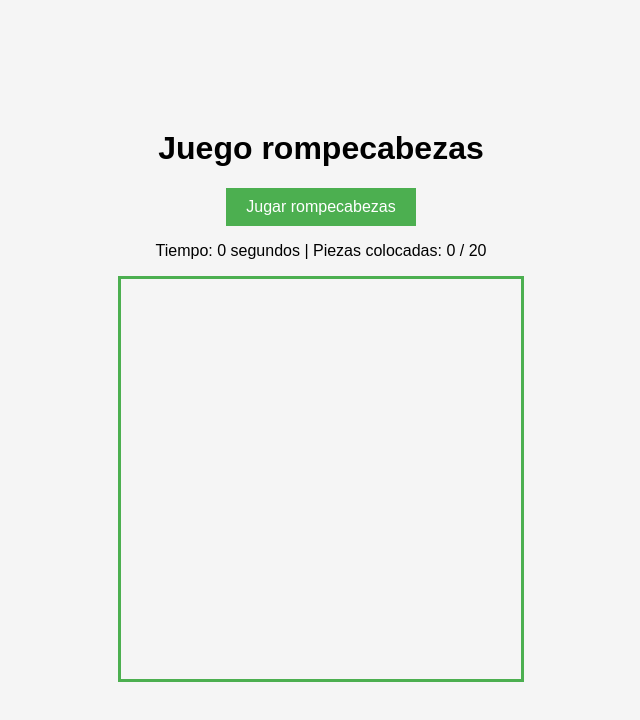
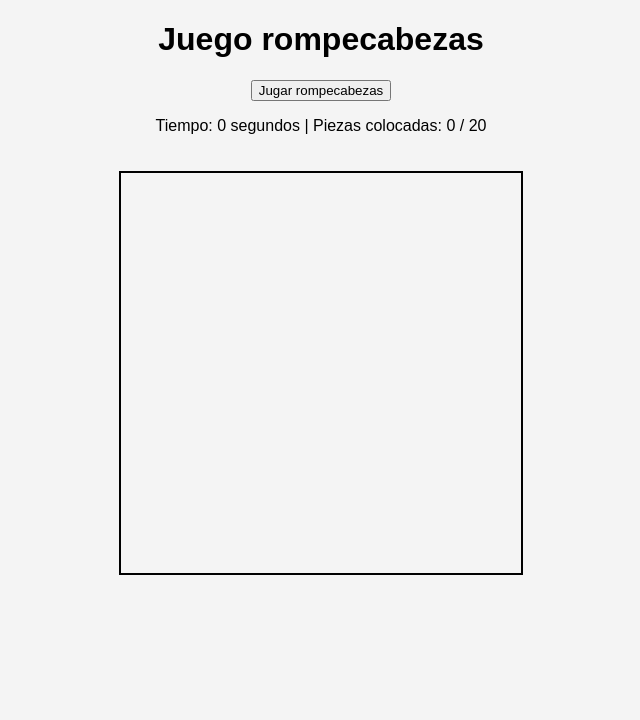
Before and after one commit to TiagoSan777/PEMSAMarripruebasuwu, a plain HTML site: page index.html in a window 1280 px wide. Shown: the whole page, without its empty margins (319-959 px from the left). Drawn offline with Linux system fonts and the light colour scheme.

Commit message:
Update style.css

```diff
--- a/style.css
+++ b/style.css
@@ -1,32 +1,11 @@
 body {
   font-family: Arial, sans-serif;
-  display: flex;
-  justify-content: center;
-  align-items: center;
-  flex-direction: column;
-  height: 100vh;
-  margin: 0;
-  background-color: #f5f5f5;
-}
-
-.contenedor-juego {
   text-align: center;
+  margin-top: 20px;
+  background-color: #f4f4f4;
 }
 
 canvas {
-  border: 3px solid #4caf50;
-  margin-bottom: 10px;
+  border: 2px solid #000;
+  margin-top: 20px;
 }
-
-button {
-  padding: 10px 20px;
-  background-color: #4caf50;
-  color: white;
-  border: none;
-  font-size: 16px;
-  cursor: pointer;
-}
-
-button:hover {
-  background-color: #45a049;
-}
```
